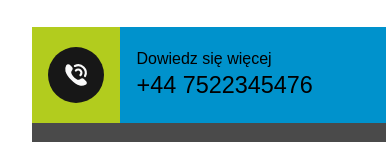
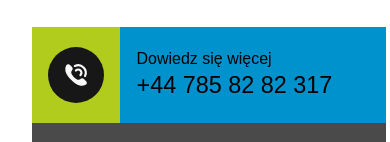
Before and after one commit to TZ-fn/MyClover, a React (Vite) app: page /offer/careers in a window 390 px wide. Shown: the part 663-805 px from the top of the page. Built offline with nearby package versions, Linux system fonts and the light colour scheme; a web font is replaced by a local one.

Commit message:
feat: reformat ContactDataBox to accept a custom phone number as props

```diff
--- a/src/components/CareersPageMain/CareersPageMain.tsx
+++ b/src/components/CareersPageMain/CareersPageMain.tsx
@@ -13,7 +13,7 @@ export default function CareersPageMain() {
           <h3 className={styles.mainHeader}>{careersPageTranslation.mainHeader}</h3>
           <p>{careersPageTranslation.text}</p>
         </div>
-        <ContactDataBox />
+        <ContactDataBox phoneNumber="785 82 82 317" />
       </section>
     </main>
   );
--- a/src/components/ContactDataBox/ContactDataBox.tsx
+++ b/src/components/ContactDataBox/ContactDataBox.tsx
@@ -1,8 +1,13 @@
 import useTranslation from "hooks/useTranslation";
 import { Link } from "react-router-dom";
+import removeSpaces from "utils/removeSpaces";
 import styles from "./ContactDataBox.module.scss";
 
-function ContactDataBox() {
+interface ContactDataProps {
+  phoneNumber: string;
+}
+
+function ContactDataBox({ phoneNumber }: ContactDataProps) {
   const [translation] = useTranslation();
 
   return (
@@ -17,7 +22,7 @@ function ContactDataBox() {
         </div>
         <div className={styles.phoneContainer}>
           <p className={styles.dataLabel}>{translation.contactData.phone}</p>
-          <Link to="tel:+44 7522345476">+44 7522345476</Link>
+          <Link to={`tel:+44${removeSpaces(phoneNumber)}`}>{`+44 ${phoneNumber}`}</Link>
         </div>
       </div>
       <div className={styles.contactItemContainer}>
--- a/src/components/MortgagesPageMain/MortgagesPageMain.tsx
+++ b/src/components/MortgagesPageMain/MortgagesPageMain.tsx
@@ -15,7 +15,7 @@ export default function MortgagesPageMain() {
           <p>{mortgagesPageTranslation.text2}</p>
           <p>{mortgagesPageTranslation.text3}</p>
         </div>
-        <ContactDataBox />
+        <ContactDataBox phoneNumber="752 234 5476" />
       </section>
       <section className={styles.benefitsSection}>
         <img className={styles.cloversImage} src="src/assets/clover.webp" alt="" />
```
